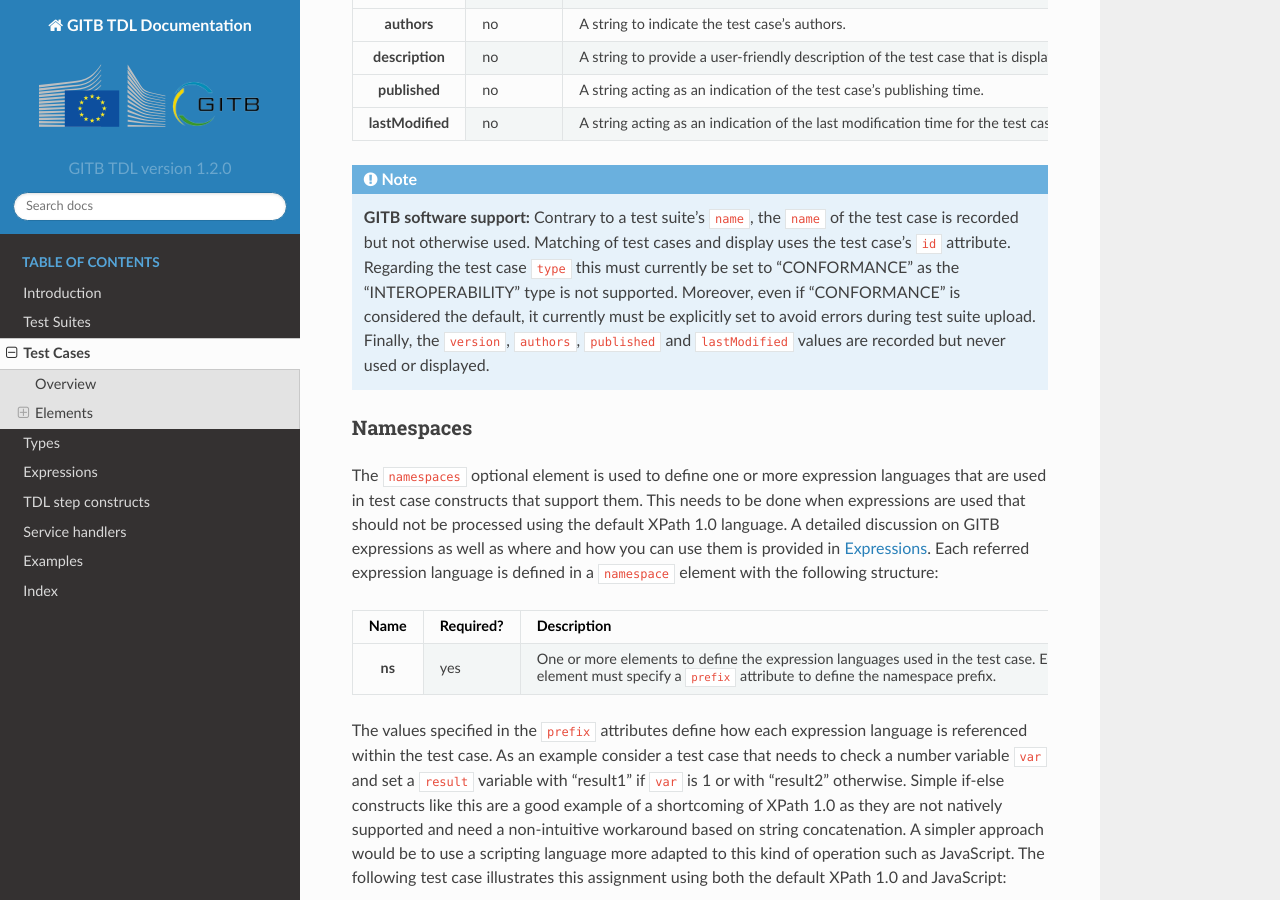
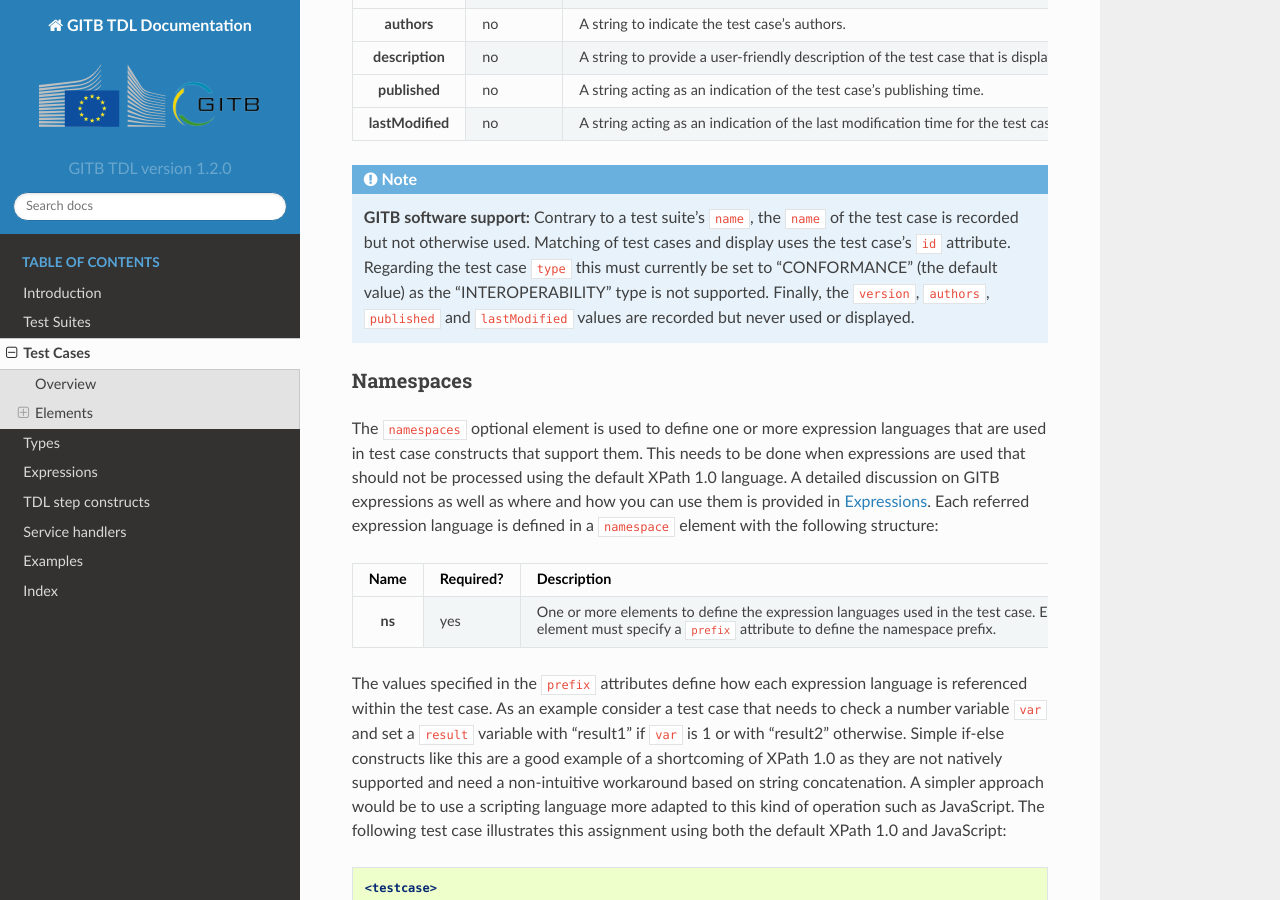
Before and after one commit to ISAITB/docs-tdl, a Sphinx documentation site: the page built from source/testcase/index.rst, in a window 1280 px wide and 900 px high, scrolled down 1827 px. Built offline with Sphinx 7.4.7 and the Read the Docs theme 2.0.0, drawn with Linux system fonts in a browser that asks for light colours; some of the changed text lies outside the part shown.

Commit message:
Changes for bug fixes in the GITB software

```diff
--- a/source/testcase/index.rst
+++ b/source/testcase/index.rst
@@ -96,9 +96,8 @@
 
 .. note::
     **GITB software support:** Contrary to a test suite's ``name``, the ``name`` of the test case is recorded but not otherwise used. Matching of test cases
-    and display uses the test case's ``id`` attribute. Regarding the test case ``type`` this must currently be set to "CONFORMANCE" as the
-    "INTEROPERABILITY" type is not supported. Moreover, even if "CONFORMANCE" is considered the default, it currently must be explicitly set to avoid
-    errors during test suite upload. Finally, the ``version``, ``authors``, ``published`` and ``lastModified`` values are recorded but never used or displayed.
+    and display uses the test case's ``id`` attribute. Regarding the test case ``type`` this must currently be set to "CONFORMANCE" (the default value) as the
+    "INTEROPERABILITY" type is not supported. Finally, the ``version``, ``authors``, ``published`` and ``lastModified`` values are recorded but never used or displayed.
 
 .. index:: Namespaces (Test cases)
 .. _test-case-namespaces:
@@ -314,9 +313,7 @@
     </testcase>
 
 .. note::
-    **GITB software support:** Currently the actor ID and name must be identical. Providing a different name will result in the test case not
-    being considered for the actor's conformance statements. Note in addition that the "MONITOR" value for the actor ``role`` is currently
-    not supported.
+    **GITB software support:** The "MONITOR" value for the actor ``role`` is currently not supported.
 
 .. index:: Variables (Test cases)
 .. _test-case-variables:
```
